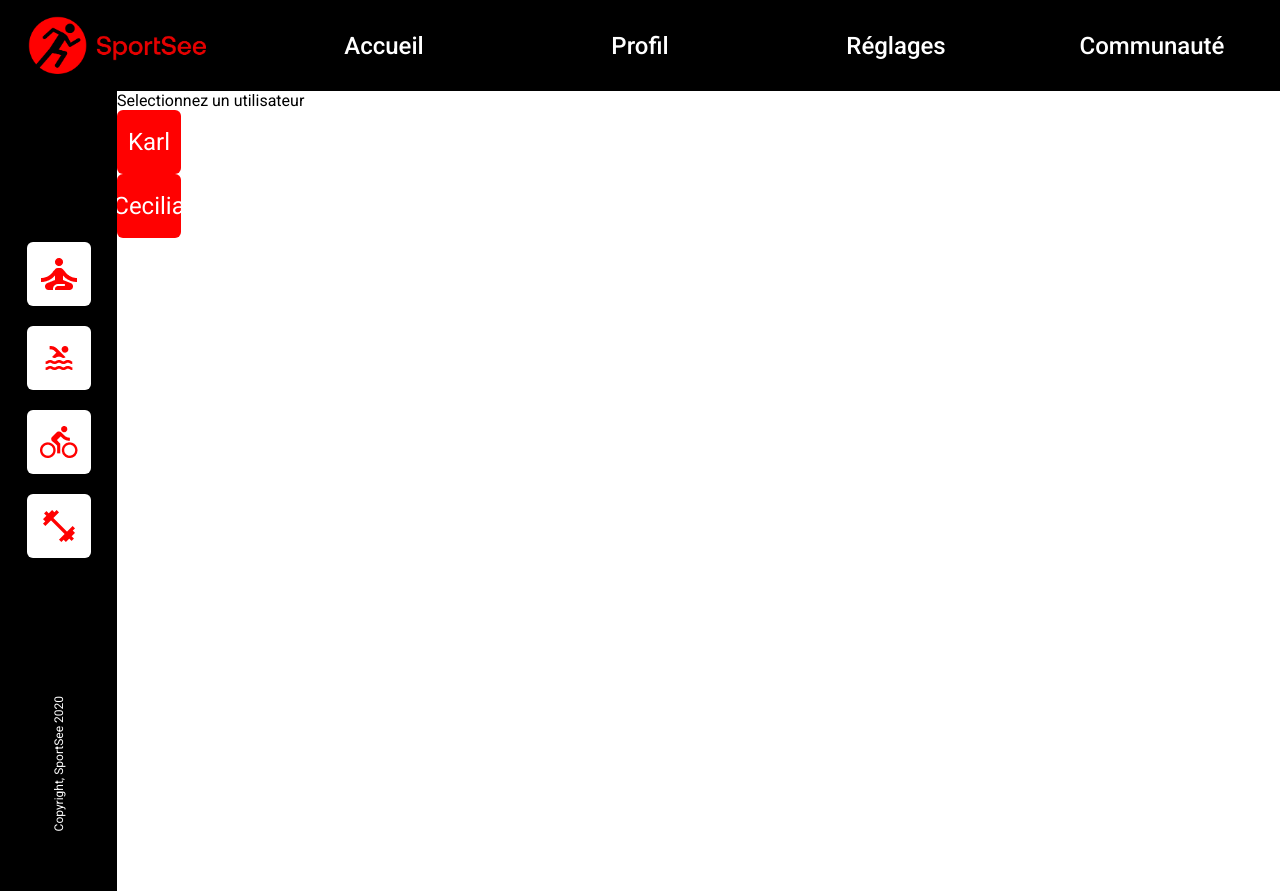
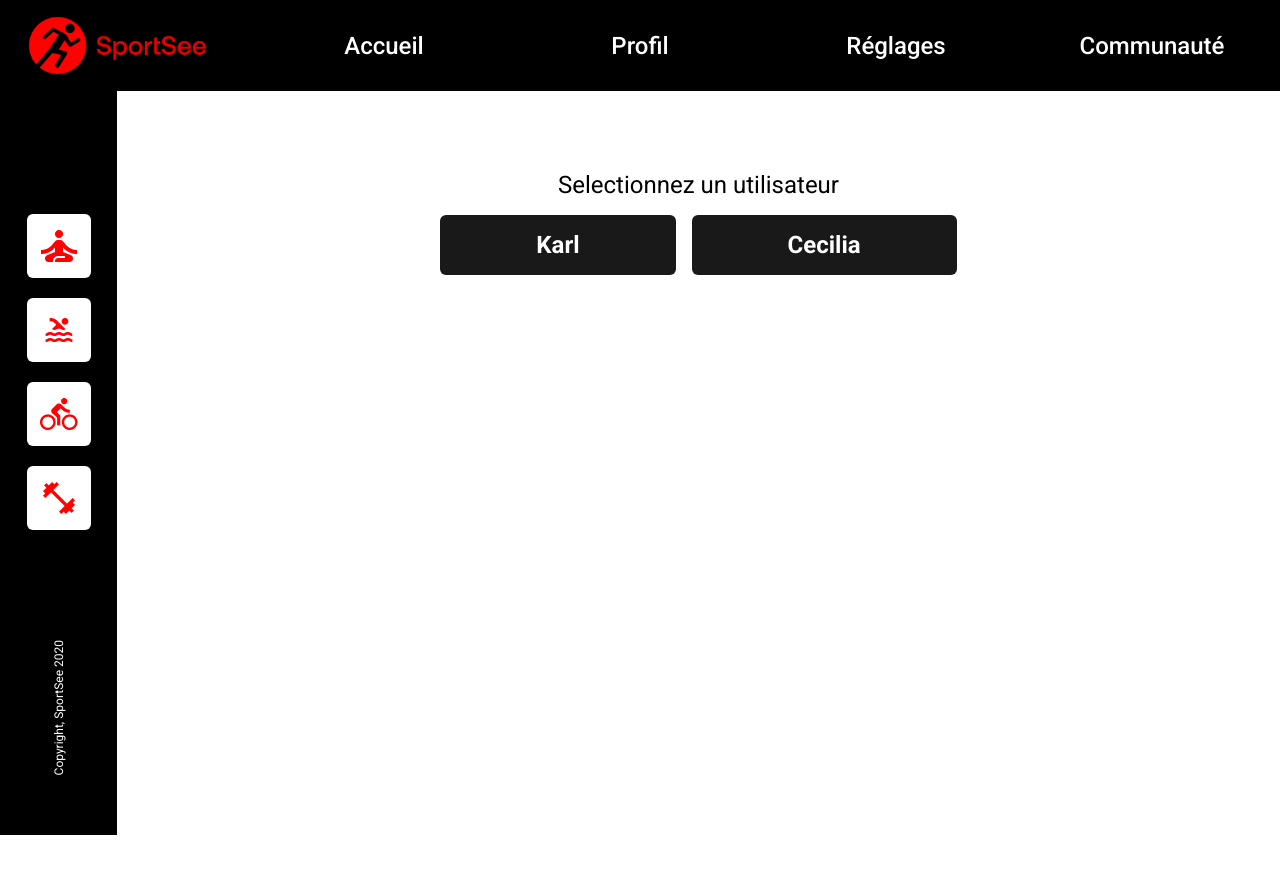
Before and after one commit to RmiMekaa/RemiRoeland_12_25-11-2021, a React (Create React App) app: page / in a window 1280 px wide. After the commit the page ends 835 px from the top, so only its background shows below. Built offline with nearby package versions, Linux system fonts and the light colour scheme.

Commit message:
Update style

```diff
--- a/src/components/AverageSessions/AverageSessions.scss
+++ b/src/components/AverageSessions/AverageSessions.scss
@@ -10,7 +10,7 @@
     left: 34px;
     font-size: 15px;
     font-weight: 500;
-    color: rgba(255, 255, 255, 0.5);
+    color: rgba(255, 255, 255, 0.6);
   }
 }
 
@@ -22,6 +22,10 @@
     font-size: 0.8rem;
     font-weight: 500;
   }
+}
+
+.averageSessions__line {
+  z-index: 10000;
 }
 
 .componentState {
@@ -38,16 +42,3 @@
     max-width: 60%;
   }
 }
-
-.loadingMsg, .errorMsg {
-  display: flex;
-  padding: 2rem;
-  align-items: center;
-  text-align: center;
-  justify-content: center;
-  background-color: #282D30;
-  height: 100%;
-  width: 100%;
-  border-radius: 5px;
-  color: white;
-}
--- a/src/components/SideMenu/SideMenu.scss
+++ b/src/components/SideMenu/SideMenu.scss
@@ -2,8 +2,7 @@
   float: left;
   position: relative;
   background-color: black;
-  min-height: 100vh;
-  height: 100%;
+  min-height: 93vh;
   width: 7.3125rem;
   display: inline-flex;
   flex-direction: column;
@@ -67,22 +66,3 @@
     background-image: url('../../assets/Dumbbell-white.png');
   }
 }
-
-.user_shortcut {
-  text-decoration: none;
-  align-items: center;
-  justify-content: center;
-  font-size: 1.5rem;
-  display: flex;
-  height: 4rem;
-  width: 4rem;
-  background-color: #FF0101;
-  color: white;
-  border-radius: .375rem;
-  background-repeat: no-repeat;
-  background-position: center;
-  &:hover {
-    background-color: white;
-    color: red;
-  }
-}
--- /dev/null
+++ b/src/pages/ComingSoon/ComingSoon.scss
@@ -0,0 +1,16 @@
+.ComingSoon {
+  padding: 5rem;
+  max-width: 100%;
+  align-items: center;
+  display: flex;
+  flex-direction: column;
+  gap: 1rem;
+  & h2 {
+    color: red;
+    font-size: 3rem;
+  }
+  & span {
+    font-size: 1.2rem;
+    font-weight: bold;
+  }
+}
--- /dev/null
+++ b/src/pages/HomePage/HomePage.scss
@@ -0,0 +1,32 @@
+.homePage {
+  padding-top: 5rem;
+  display: flex;
+  flex-direction: column;
+  align-items: center;
+  gap: 1rem;
+  & span {
+    font-size: 1.5rem;
+  }
+  & nav {
+    display: flex;
+    gap: 1rem;
+    & .user_shortcut {
+      padding: 1rem 6rem;
+      text-decoration: none;
+      align-items: center;
+      justify-content: center;
+      font-size: 1.5rem;
+      font-weight: bold;
+      display: flex;
+      background-color: rgba(0, 0, 0, 0.9);
+      color: white;
+      border-radius: .375rem;
+      background-repeat: no-repeat;
+      background-position: center;
+      &:hover {
+        background-color: red;
+        color: white;
+      }
+    }
+  }
+}
--- a/src/style/main.scss
+++ b/src/style/main.scss
@@ -1,13 +1,16 @@
 @import '../components/Header/Header.scss';
 @import '../components/SideMenu/SideMenu.scss';
 @import '../components/Welcome/Welcome.scss';
-@import '../pages/Profile/Profile.scss';
 @import '../components/DailyActivity/DailyActivity.scss';
 @import '../components/AverageSessions/AverageSessions.scss';
 @import '../components/UserRadar/UserRadar.scss';
 @import '../components/Score/Score.scss';
 @import '../components/KeyData/KeyData.scss';
 @import '../components/KeyDataCard/KeyDataCard.scss';
+@import '../pages/Profile/Profile.scss';
+@import '../pages/ComingSoon/ComingSoon.scss';
+@import '../pages/HomePage/HomePage.scss';
+
 
 h1, h2, h3, h4 {
   margin: 0;
@@ -24,3 +27,21 @@ body {
   padding: 0;
   font-family: 'roboto';
 }
+
+.loadingMsg, .errorMsg {
+  display: flex;
+  padding: 2rem;
+  align-items: center;
+  text-align: center;
+  justify-content: center;
+  background-color: #282D30;
+  height: 100%;
+  width: 100%;
+  border-radius: 5px;
+  color: white;
+}
+
+.sr-only {
+  position: absolute;
+  display: none;
+}
```
